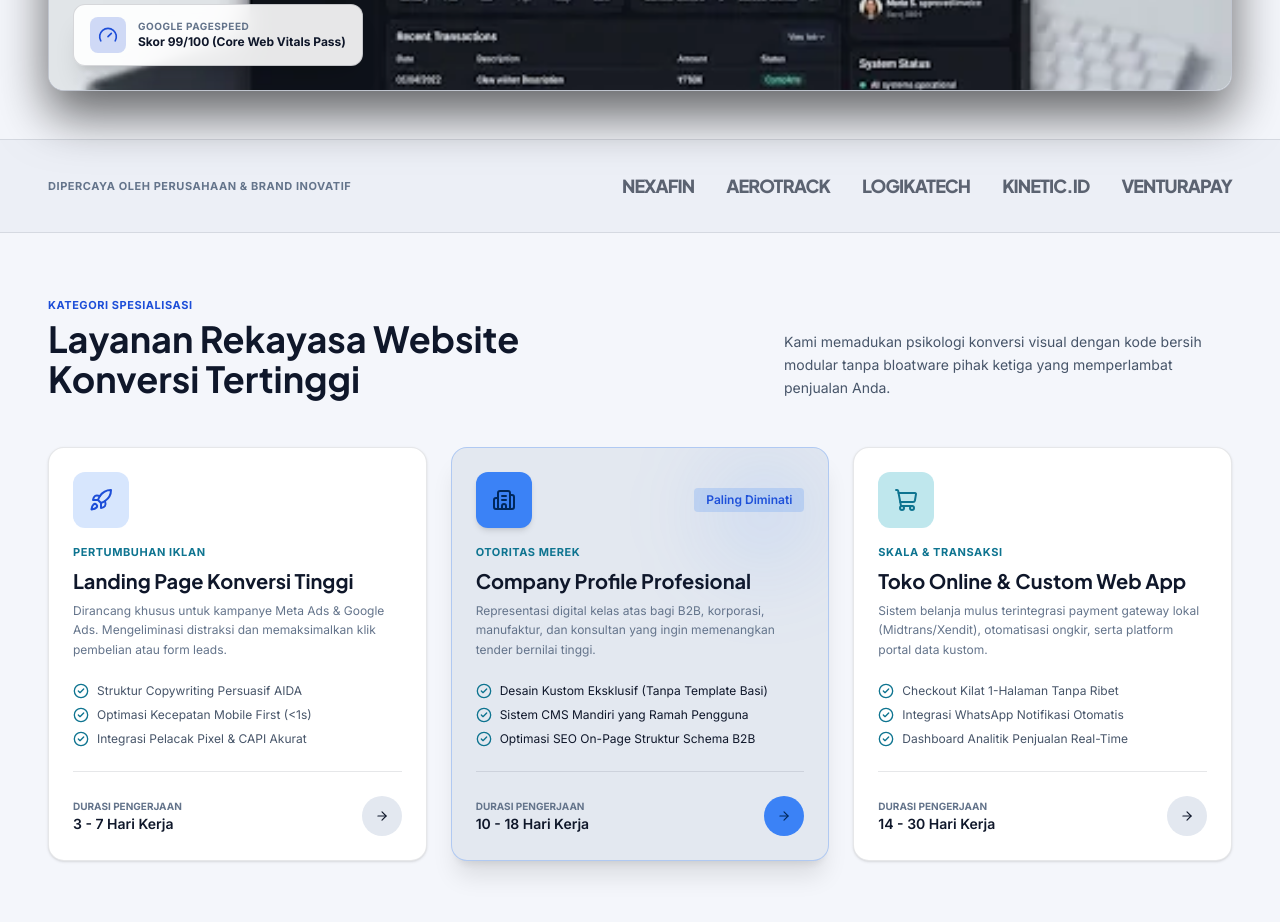
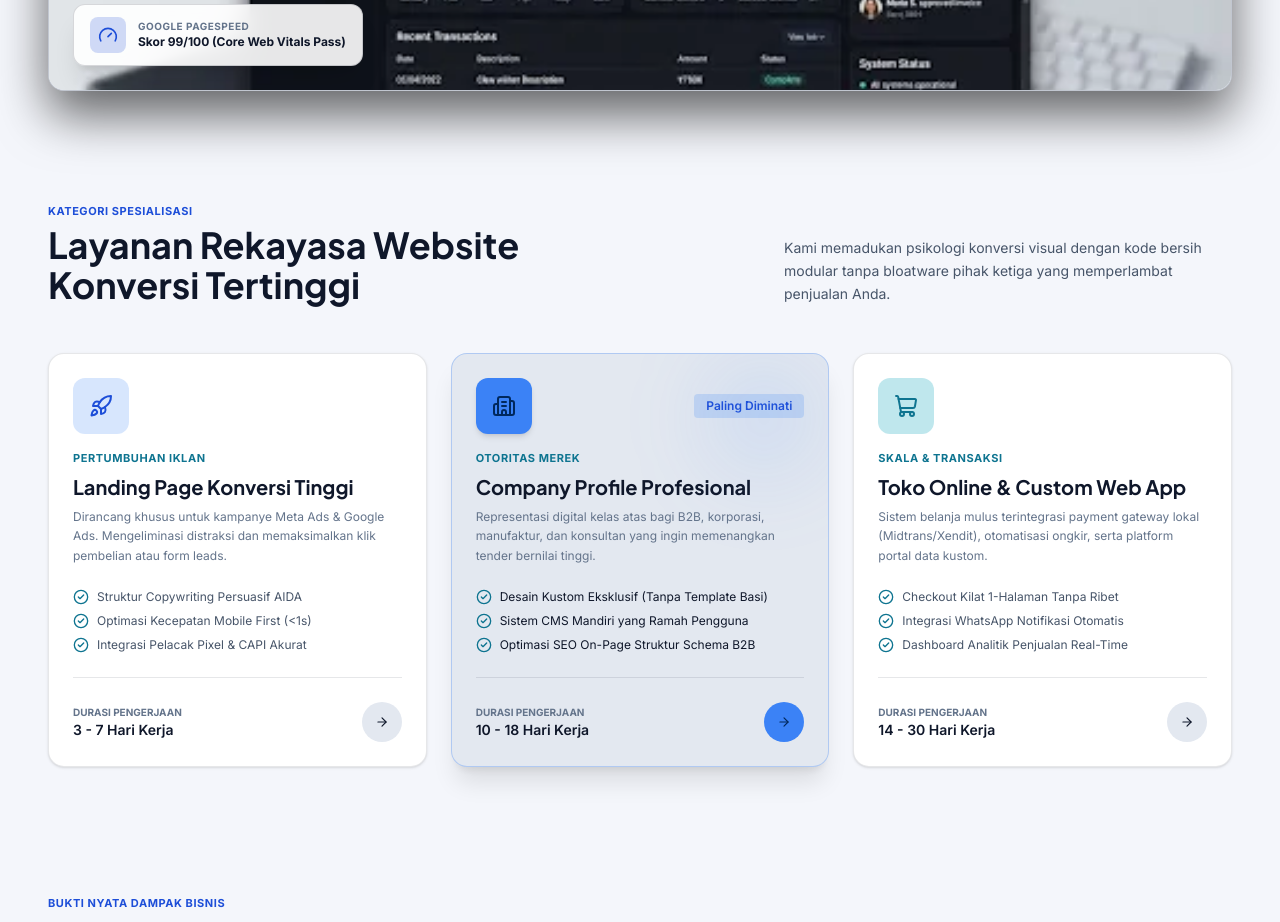
Before and after one commit to nervouz18-spec/Keuva-Website, a React (Vite) app: page / in a window 1280 px wide. Shown: the part 1260-2182 px from the top of the page. Built offline with nearby package versions, Linux system fonts and the light colour scheme; no server answers.

Commit message:
Remove trusted clients marquee from home

```diff
--- a/src/components/BerandaView.tsx
+++ b/src/components/BerandaView.tsx
@@ -204,32 +204,6 @@ export const BerandaView: React.FC<BerandaViewProps> = ({
             </div>
           </div>
         </section>
-
-        {/* TRUSTED CLIENTS / TECH MARQUEE */}
-        <div className="w-full bg-surface-container-lowest py-8 border-y border-line">
-          <div className="max-w-[1280px] mx-auto px-5 md:px-12 flex flex-col md:flex-row items-center justify-between gap-4">
-            <span className="text-[11px] font-bold uppercase tracking-wider text-outline whitespace-nowrap">
-              Dipercaya oleh Perusahaan & Brand Inovatif
-            </span>
-            <div className="flex flex-wrap items-center justify-center gap-8 opacity-65 hover:opacity-100 transition-opacity">
-              <span className="font-display text-lg font-extrabold text-on-surface tracking-tighter">
-                NEXAFIN
-              </span>
-              <span className="font-display text-lg font-extrabold text-on-surface tracking-tighter">
-                AEROTRACK
-              </span>
-              <span className="font-display text-lg font-extrabold text-on-surface tracking-tighter">
-                LOGIKATECH
-              </span>
-              <span className="font-display text-lg font-extrabold text-on-surface tracking-tighter">
-                KINETIC.ID
-              </span>
-              <span className="font-display text-lg font-extrabold text-on-surface tracking-tighter">
-                VENTURAPAY
-              </span>
-            </div>
-          </div>
-        </div>
 
         {/* 2. LAYANAN UNGGULAN */}
         <section className="max-w-[1280px] mx-auto px-5 md:px-12 py-16">
```
